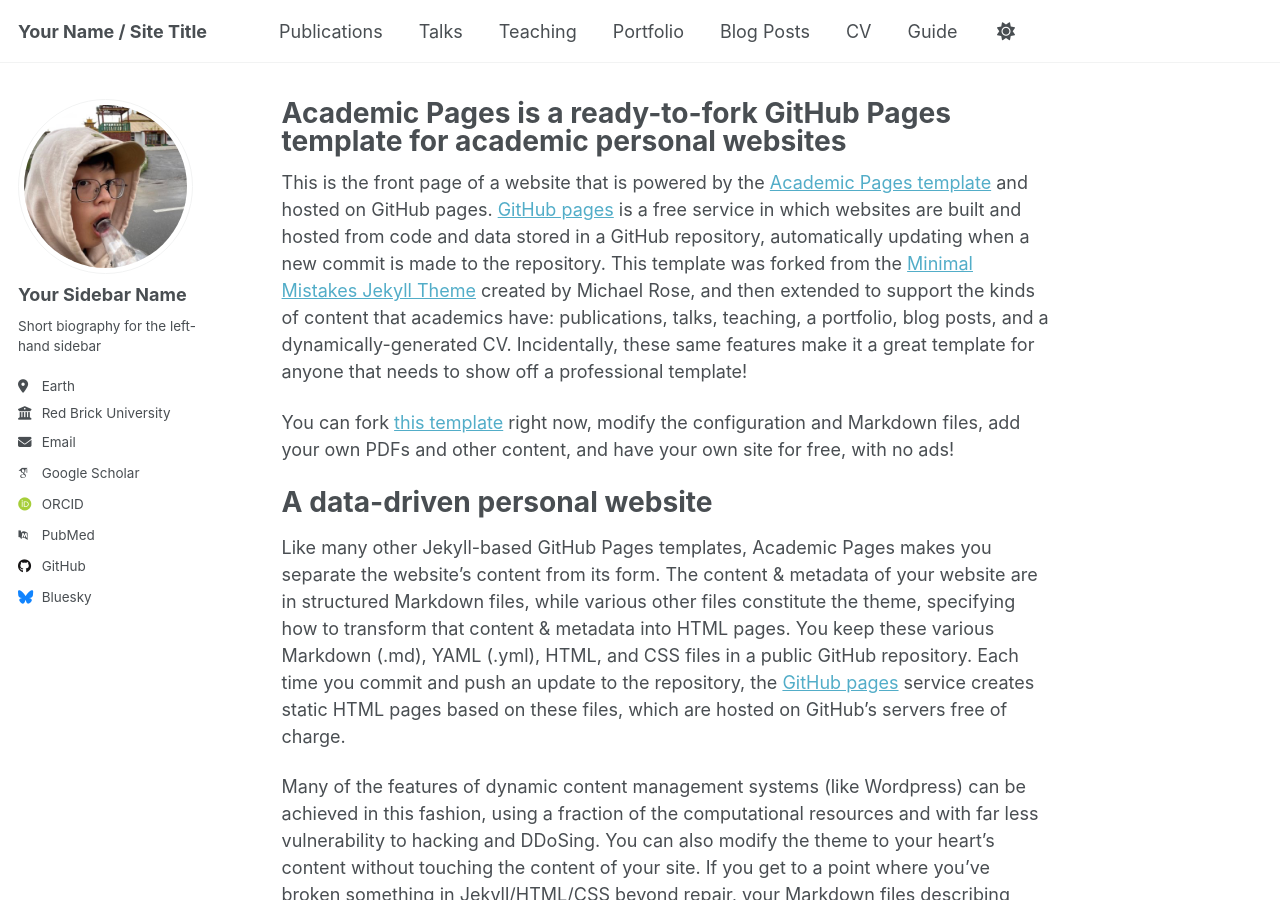
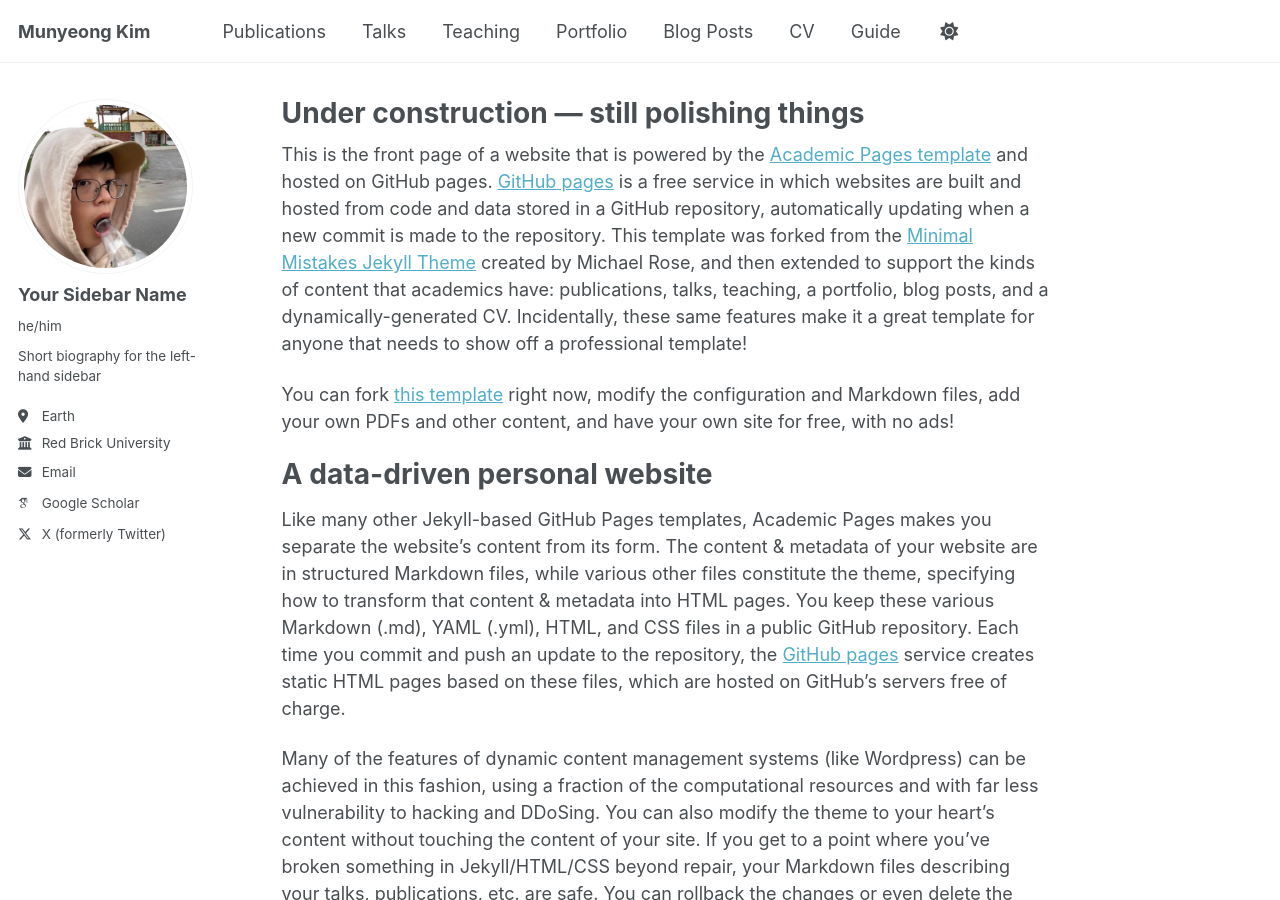
Before and after one commit to MunyeongKim/munyeongkim.github.io, a Jekyll site: the page built from _pages/about.md, in a window 1280 px wide and 900 px high. Built offline with Jekyll 4.4.1, drawn with Linux system fonts in a browser that asks for light colours; some web fonts are replaced; a script that is not in the unit is left out; some of the changed text lies outside the part shown.

Commit message:
edit profiles

```diff
--- a/_config.yml
+++ b/_config.yml
@@ -9,10 +9,10 @@
 # Basic Site Settings
 locale                   : "en-US"
 site_theme               : "default" # Currently available options are "default", "air"
-title                    : "Your Name / Site Title"
+title                    : "Munyeong Kim"
 title_separator          : "-"
-name                     : &name "Your Name"
-description              : &description "personal description"
+name                     : &name "Munyeong Kim"
+description              : &description "Master's candidate @ Université de Montréal HCI Group"
 url                      : https://munyeongkim.github.io # the base hostname & protocol for your site e.g. "https://[your GitHub username].github.io" or if you already have some other page hosted on Github then use "https://[your GitHub username].github.io/[Your Repo Name]"
 baseurl                  : "" # the subpath of your site, e.g. "/blog"
 repository               : "MunyeongKim/munyeongkim.github.io"
@@ -24,7 +24,7 @@ author:
   # Biographic information
   avatar           : "profile.png"
   name             : "Your Sidebar Name"
-  pronouns         : # example: "she/her"
+  pronouns         : "he/him"
   bio              : "Short biography for the left-hand sidebar"
   location         : "Earth"
   employer         : "Red Brick University"
@@ -34,26 +34,24 @@ author:
   # Academic websites
   academia         : # URL
   arxiv            : # URL - Update with the correct link to your profile
-  googlescholar    : "https://scholar.google.com/citations?user=PS_CX0AAAAAJ"
+  googlescholar    : "https://scholar.google.com/citations?user=mBcMSCwAAAAJ"
   inspire-hep      : # URL
   impactstory      : # URL
-  orcid            : "http://orcid.org/yourorcidurl"
+  orcid            : #
   semantic         : # URL
-  pubmed           : "https://www.ncbi.nlm.nih.gov/pubmed/?term=john+snow"
   researchgate     : # URL
-  scopus           : # URL
 
   # Repositories and software development
   bitbucket        : # Username - Update with your username on the site
   codepen          : # Username
   dribbble         : # Username
-  github           : "academicpages"
+  github           : #
   kaggle           : # Username
   stackoverflow    : # User number or user number and name (i.e., use "1" or "1/jeff-atwood")
 
   # Social media
   artstation       : # Username
-  bluesky          : "bsky.app" # Replace this with you Bluesky username
+  bluesky          : # Replace this with you Bluesky username
   facebook         : # Username
   flickr           : # Username
   foursquare       : # Username
@@ -70,7 +68,7 @@ author:
   steam            : # Username
   telegram         : # URL
   tumblr           : # Username
-  twitter          : # Username for X / Twitter
+  twitter          : "https://x.com/Kim_Munyeong"
   vine             : # Username
   weibo            : # Username
   wikipedia        : # Username
--- a/_pages/about.md
+++ b/_pages/about.md
@@ -1,6 +1,6 @@
 ---
 permalink: /
-title: "Academic Pages is a ready-to-fork GitHub Pages template for academic personal websites"
+title: "Under construction — still polishing things"
 author_profile: true
 redirect_from:
   - /about/
```
Also changed, not shown: image.png (added), screenshots/image.png (added).
